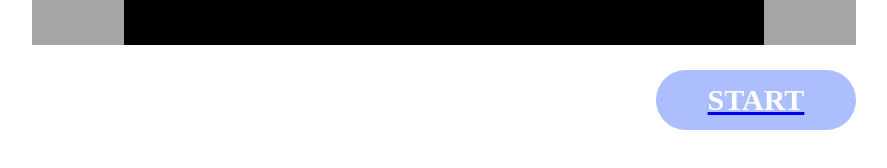
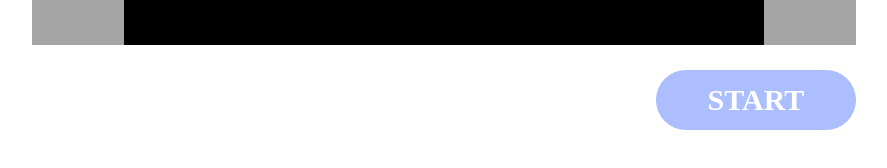
Before and after one commit to kookmin-sw/capstone-2022-15, a React (Create React App) app in the folder src/front/: page /preinterview in a window 1280 px wide. Shown: the part 910-1078 px from the top of the page, without its empty margins (196-1083 px from the left). Built offline with nearby package versions, Linux system fonts and the light colour scheme.

Commit message:
Link component 밑줄 제거

```diff
--- a/src/front/src/pages/InterviewPage/Interview.css
+++ b/src/front/src/pages/InterviewPage/Interview.css
@@ -0,0 +1,5 @@
+.InterviewApp {
+    position: relative;
+    /* width: "100%"; */
+    /* height: 900px; */
+}
--- a/src/front/src/pages/InterviewPage/Interview.js
+++ b/src/front/src/pages/InterviewPage/Interview.js
@@ -7,8 +7,8 @@ import { Link } from 'react-router-dom';
 class Interview extends Component {
     render() {
         return (
-            <div className="App">
-            <PageDescription></PageDescription>
+            <div className="InterviewApp">
+                <PageDescription></PageDescription>
             </div>
         );
     }
@@ -17,4 +17,5 @@ class Interview extends Component {
 
 
 
+
 export default Interview;
--- a/src/front/src/pages/PreInterviewPage/PreInterview.css
+++ b/src/front/src/pages/PreInterviewPage/PreInterview.css
@@ -45,7 +45,7 @@
 
     font-family: Montserrat;
     font-style: normal;
-    font-weight: 500;
+    font-weight: 400;
     font-size: 16px;
     line-height: 24px;
     display: flex;
@@ -109,12 +109,15 @@
 }
 
 /*-------------------- start button --------------------*/
+.link-to-interviewpage {
+    text-decoration: none;
+}
+
 .start-button {
     display: flex;
     flex-direction: row;
     justify-content: center;
     align-items: center;
-    padding: 2.99753px;
     margin-left: auto;
     margin-top: 25px;
 
@@ -138,4 +141,6 @@
     border: none;
     /* border-color: #A5A5A5; */
     /* border-style: hidden; */
+
+    cursor: pointer;
 }
```
